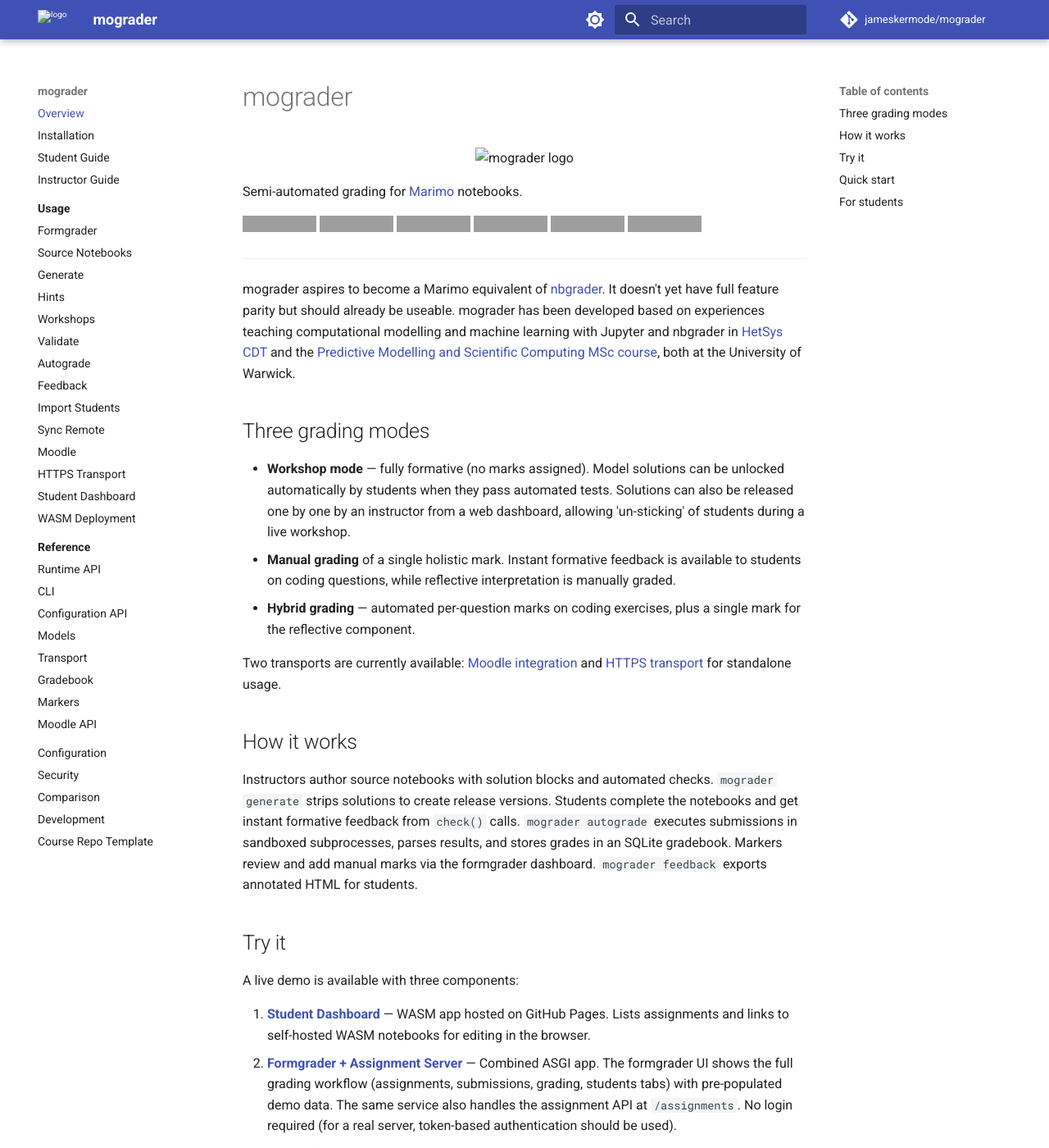
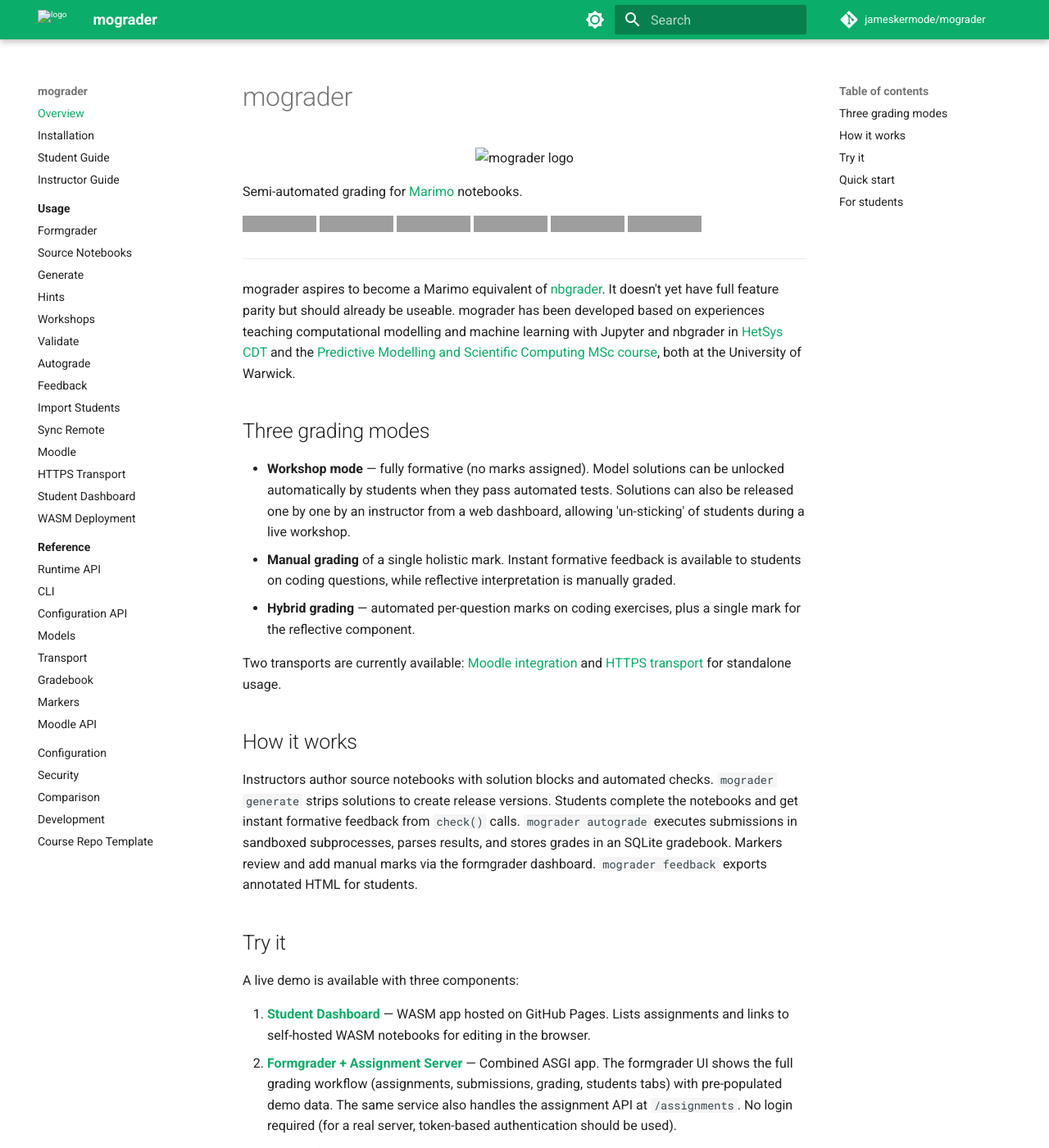
Before and after one commit to jameskermode/mograder, an MkDocs documentation site: the page built from docs/index.md, in a window 1280 px wide and 1400 px high. Shown: the whole window at 82% size. Built offline with MkDocs 1.6.1 and Material for MkDocs 9.7.7, drawn with Linux system fonts in a browser that asks for light colours; comment, search, counter and statistics services are not loaded; grey boxes are pictures that could not be loaded.

Commit message:
Fix navbar colour: use primary: custom for CSS variable override
The previous commit omitted `primary: custom` from mkdocs.yml, so
Material defaulted to indigo (purple). Setting `primary: custom` tells
the theme to use CSS variables instead of a preset palette. Also scope
CSS selectors to `[data-md-color-scheme]` for proper specificity.

Co-Authored-By: Claude Opus 4.6 <noreply@anthropic.com>

```diff
--- a/docs/stylesheets/extra.css
+++ b/docs/stylesheets/extra.css
@@ -1,11 +1,10 @@
 /* Override primary colour to match mograder logo green (#0AAD69) */
-:root {
+[data-md-color-scheme="default"] {
   --md-primary-fg-color: #0AAD69;
   --md-primary-fg-color--light: #2DC07E;
   --md-primary-fg-color--dark: #089056;
 }
 
-/* Slate (dark mode) uses the same green */
 [data-md-color-scheme="slate"] {
   --md-primary-fg-color: #0AAD69;
   --md-primary-fg-color--light: #2DC07E;
--- a/mkdocs.yml
+++ b/mkdocs.yml
@@ -10,11 +10,13 @@ theme:
   palette:
     - media: "(prefers-color-scheme: light)"
       scheme: default
+      primary: custom
       toggle:
         icon: material/brightness-7
         name: Switch to dark mode
     - media: "(prefers-color-scheme: dark)"
       scheme: slate
+      primary: custom
       toggle:
         icon: material/brightness-4
         name: Switch to light mode
```
